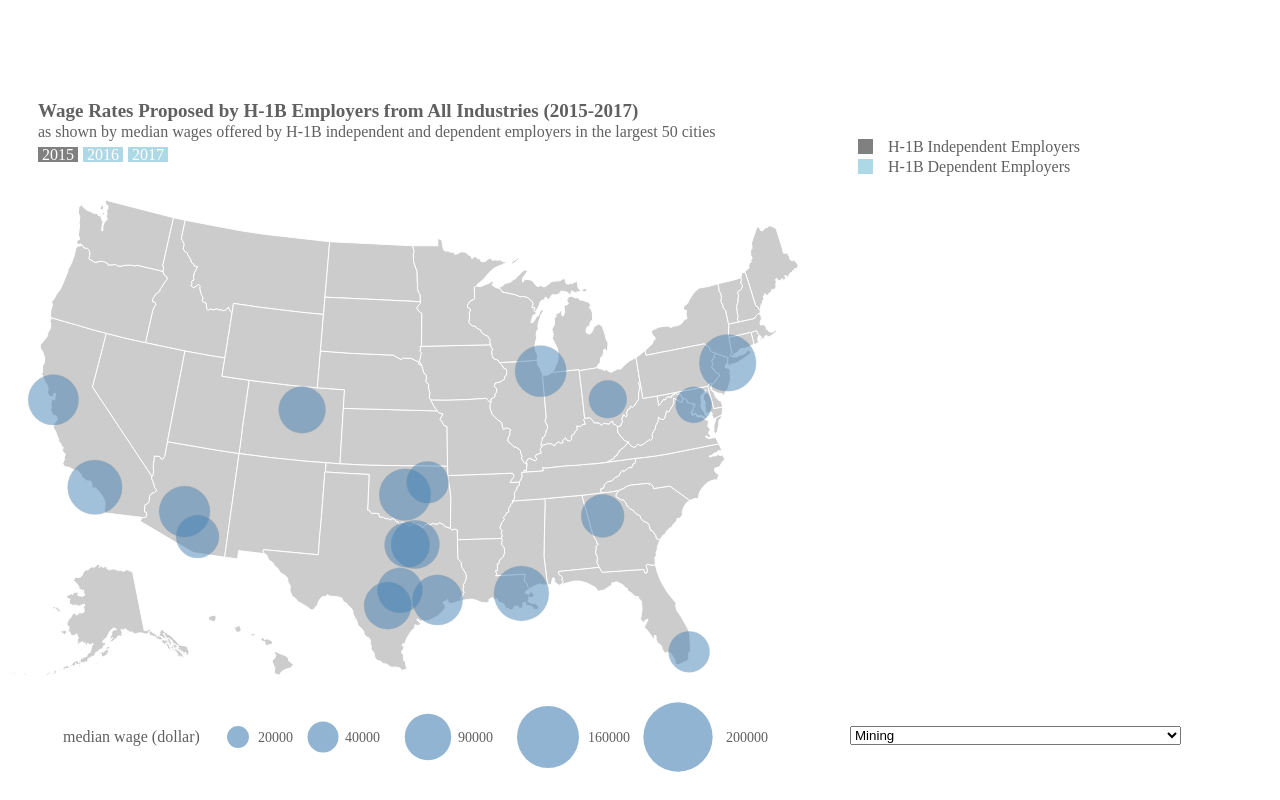
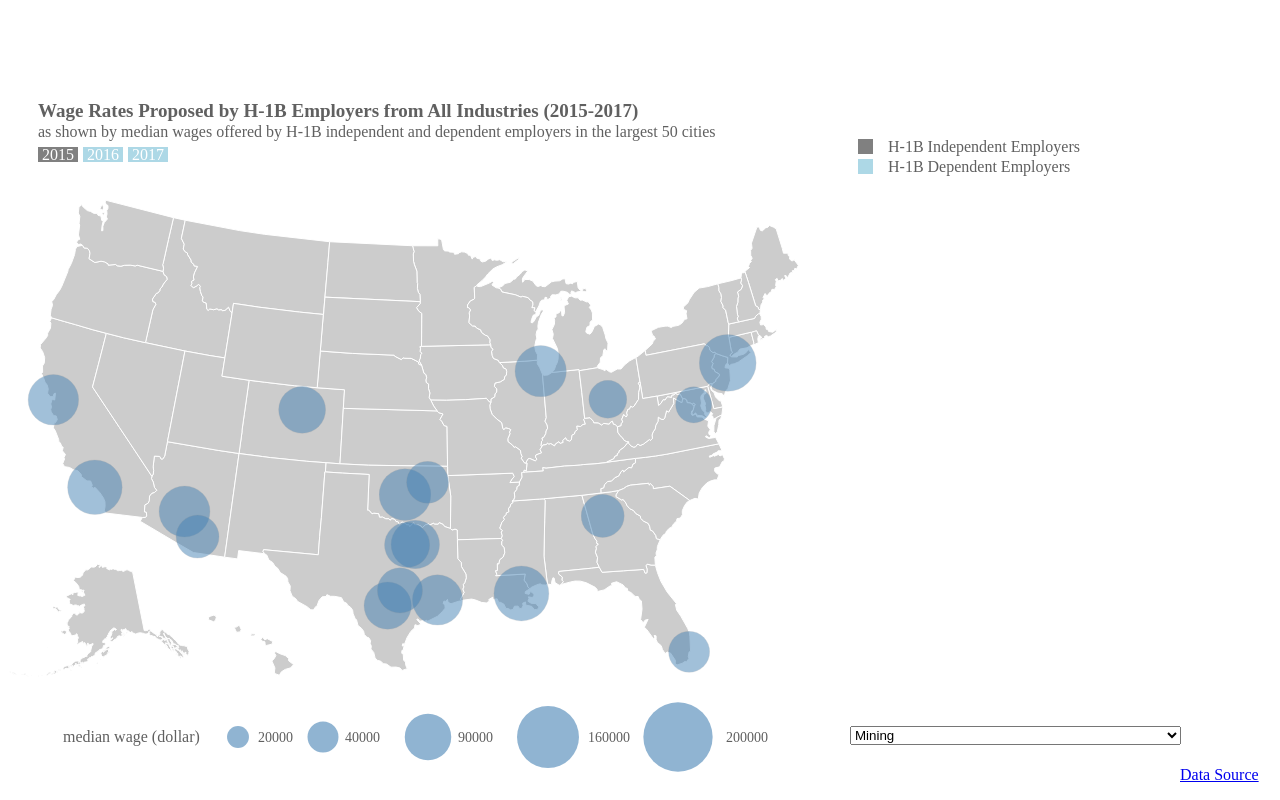
Before and after one commit to huanye/huanye.github.io, a plain HTML site: page index.html in a window 1280 px wide. Shown: the part 716-1516 px from the top of the page. Drawn offline with Linux system fonts and the light colour scheme.

Commit message:
add data source

```diff
--- a/index.html
+++ b/index.html
@@ -38,7 +38,7 @@
 			}
 
 		select { position: absolute; left: 850px; top: 1442px; }
-
+		a {position: absolute; left: 1180px; top: 1482px; }
 		</style>
 
 	    </head>
@@ -49,6 +49,7 @@
 					<p><span id="state">100</span></p>
 					<p><span id="value">100</span></p>
 		</div>
+		<a href="https://www.foreignlaborcert.doleta.gov/performancedata.cfm">Data Source</a>
 		<select id="cityselector">
 			<option value="0">Agriculture, Forestry, Fishing and Hunting</option>
 			<option value="1">Mining</option>
```
